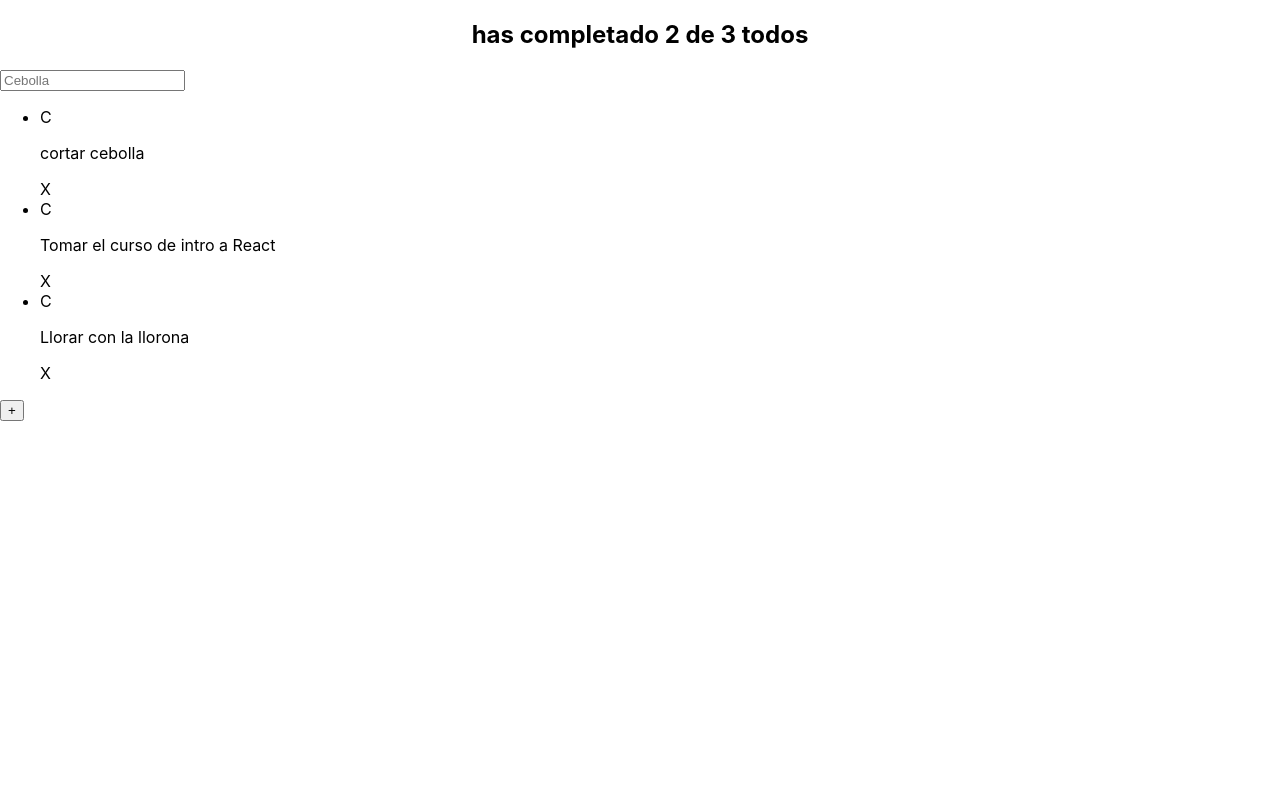
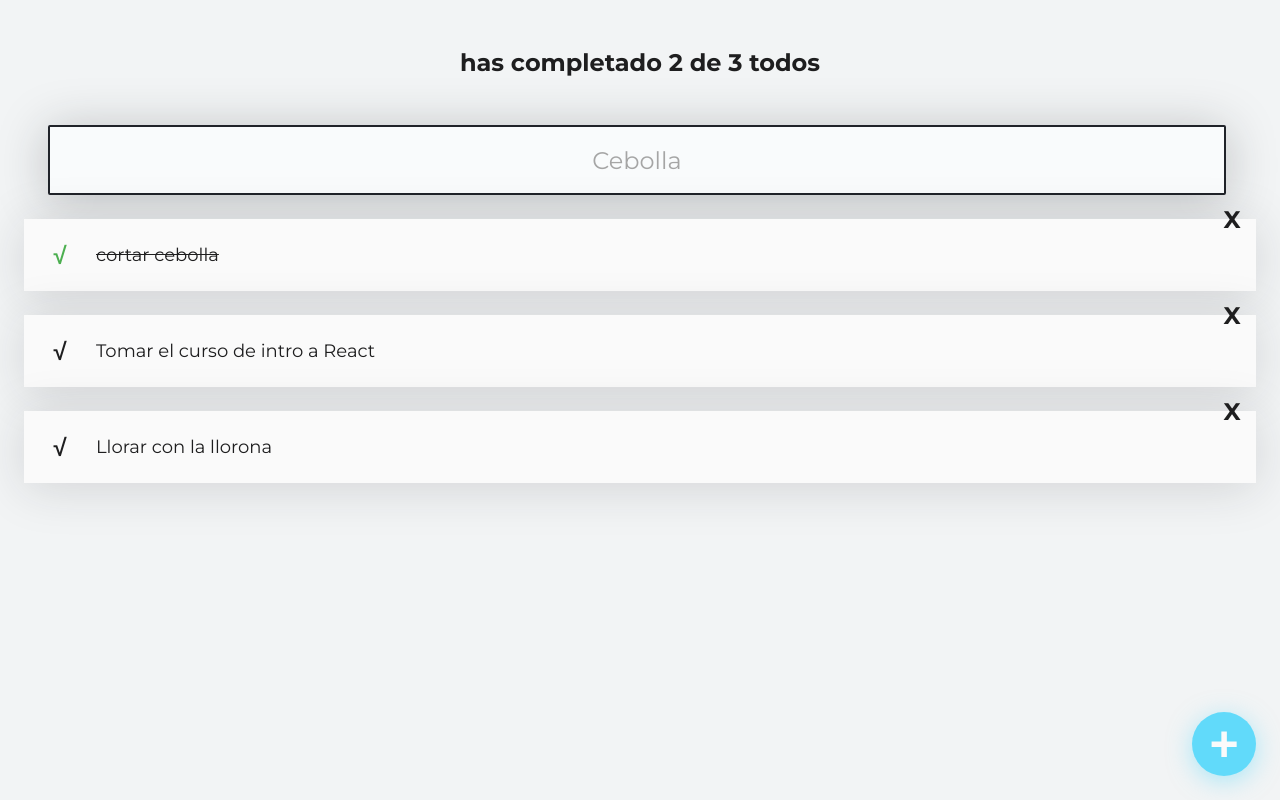
Before and after one commit to FlexxN1/Flexx-to-do-App, a React (Create React App) app: page / in a window 1280 px wide. Built offline with nearby package versions, Linux system fonts and the light colour scheme.

Commit message:
Add Stylus

```diff
--- a/public/index.html
+++ b/public/index.html
@@ -15,6 +15,7 @@
       user's mobile device or desktop. See https://developers.google.com/web/fundamentals/web-app-manifest/
     -->
     <link rel="manifest" href="%PUBLIC_URL%/manifest.json" />
+    <link href="https://fonts.googleapis.com/css2?family=Montserrat:wght@400;700&display=swap" rel="stylesheet" />
     <!--
       Notice the use of %PUBLIC_URL% in the tags above.
       It will be replaced with the URL of the `public` folder during the build.
@@ -24,7 +25,7 @@
       work correctly both with client-side routing and a non-root public URL.
       Learn how to configure a non-root public URL by running `npm run build`.
     -->
-    <title>React App</title>
+    <title>Flexx To-do App</title>
   </head>
   <body>
     <noscript>You need to enable JavaScript to run this app.</noscript>
--- a/src/App.js
+++ b/src/App.js
@@ -8,9 +8,9 @@ import { CreateTodoButton } from './CreateTodoButton';
 import './App.css';
 
 const todos = [
-  {text: 'cortar cebolla', complete: false },
-  {text: 'Tomar el curso de intro a React', complete: false },
-  {text: 'Llorar con la llorona', complete: false }
+  {text: 'cortar cebolla', completed: true },
+  {text: 'Tomar el curso de intro a React', completed: false },
+  {text: 'Llorar con la llorona', completed: false }
 ]
 
 function App() {
@@ -21,7 +21,12 @@ function App() {
 
       <TodoList>
         {todos.map(todo => (
-            <TodoItem key={todo.text} text={todo.text}/>
+            <TodoItem
+              key={todo.text}
+              text={todo.text}
+
+              completed={todo.completed}
+            />
         ))}
       </TodoList>
 
--- /dev/null
+++ b/src/CreateTodoButton.css
@@ -0,0 +1,25 @@
+.CreateTodoButton {
+    background-color: #61DAFA;
+    box-shadow: 0px 5px 25px rgba(97, 218, 250, 0.5);
+    border: none;
+    border-radius: 50%;
+    cursor: pointer;
+    font-size: 50px;
+    position: fixed;
+    bottom: 24px;
+    right: 24px;
+    font-weight: bold;
+    color: #FAFAFA;
+    display: flex;
+    justify-content: center;
+    align-items: center;
+    height: 64px;
+    width: 64px;
+
+    transform: rotate(0);
+    transition: .3s ease;
+}
+
+.CreateTodoButton:hover {
+    transform: rotate(224deg);
+}
--- a/src/CreateTodoButton.js
+++ b/src/CreateTodoButton.js
@@ -1,8 +1,9 @@
 import React from "react";
+import './CreateTodoButton.css';
 
 function CreateTodoButton(){
     return (
-      <button>+</button>
+      <button className="CreateTodoButton">+</button>
     );
 };
 
--- a/src/TodoCounter.css
+++ b/src/TodoCounter.css
@@ -1,4 +1,6 @@
 .TodoCounter {
     font-size: 24px;
     text-align: center;
+    margin: 0;
+    padding: 48px;
 }
--- /dev/null
+++ b/src/TodoItem.css
@@ -0,0 +1,52 @@
+.TodoItem {
+    background-color: #FAFAFA;
+    position: relative;
+    display: flex;
+    justify-content: center;
+    align-items: center;
+    margin-top: 24px;
+    box-shadow: 0px 5px 50px rgba(32, 35, 41, 0.15);
+}
+
+.TodoItem-p {
+    margin: 24px 0 24px 24px;
+    width: calc(100% - 120px);
+    font-size: 18px;
+    line-height: 24px;
+    font-weight: 400;
+}
+
+.TodoItem-p--complete {
+    text-decoration: line-through;
+}
+
+.Icon {
+    cursor: pointer;
+    display: flex;
+    justify-content: center;
+    align-items: center;
+    height: 48px;
+    width: 48px;
+    font-size: 24px;
+    font-weight: bold;
+    /* background-color: #CCC; */
+}
+
+.Icon-check {
+    position: absolute;
+    left: 12px;
+}
+
+.Icon-check--active {
+    color: #4caf50;
+}
+
+.Icon-delete {
+    position: absolute;
+    top: -24px;
+    right: 0;
+}
+
+.Icon-delete:hover {
+    color: red;
+}
--- a/src/TodoItem.js
+++ b/src/TodoItem.js
@@ -1,11 +1,18 @@
 import React from 'react';
+import './TodoItem.css';
 
 function TodoItem(props){
     return (
-        <li>
-            <span>C</span>
-            <p>{props.text}</p>
-            <span>X</span>
+        <li className="TodoItem">
+            <span className={`Icon Icon-check ${props.completed && 'Icon-check--active'}`}>
+                √
+            </span>
+            <p className={`TodoItem-p ${props.completed && 'TodoItem-p--complete'}`}>
+                {props.text}
+            </p>
+            <span className="Icon Icon-delete">
+                X
+            </span>
         </li>
     );
 };
--- /dev/null
+++ b/src/TodoList.css
@@ -0,0 +1,5 @@
+ul {
+    margin: 0;
+    padding: 0 0 56px 0;
+    list-style: none;
+}
--- a/src/TodoList.js
+++ b/src/TodoList.js
@@ -1,4 +1,5 @@
 import React from 'react';
+import './TodoList.css';
 
 function TodoList(props){
     return (
--- /dev/null
+++ b/src/TodoSearch.css
@@ -0,0 +1,24 @@
+.TodoSearch {
+    background: #F9FBFC;
+    border-radius: 2px;
+    border: 2px solid #202329;
+    margin: 0 24px;
+    height: 64px;
+    width: calc(100% - 62px);
+    font-size: 24px;
+    text-align: center;
+    font-family: 'Montserrat';
+    font-weight: 400;
+    color: #1E1E1F;
+    box-shadow: 0px 5px 50px rgba(32, 35, 41, 0.25);
+}
+
+.TodoSearch::placeholder {
+    color: #A5A5A5;
+    font-family: 'Montserrat';
+    font-weight: 400;
+}
+
+.TodoSearch:focus {
+    outline-color: #61DAFA;
+}
--- a/src/TodoSearch.js
+++ b/src/TodoSearch.js
@@ -1,9 +1,9 @@
 import React from 'react';
-
+import './TodoSearch.css';
 
 function TodoSearch(){
     return (
-      <input placeholder='Cebolla'/>
+      <input className='TodoSearch' placeholder='Cebolla'/>
     );
 }
 
--- a/src/index.css
+++ b/src/index.css
@@ -1,13 +1,13 @@
 body {
   margin: 0;
-  font-family: -apple-system, BlinkMacSystemFont, 'Segoe UI', 'Roboto', 'Oxygen',
-    'Ubuntu', 'Cantarell', 'Fira Sans', 'Droid Sans', 'Helvetica Neue',
-    sans-serif;
-  -webkit-font-smoothing: antialiased;
-  -moz-osx-font-smoothing: grayscale;
+  padding: 0;
+  background: #F2F4F5;
+  color: #1E1E1F;
+  font-family: 'Montserrat', Arial, Helvetica, sans-serif;
 }
 
-code {
-  font-family: source-code-pro, Menlo, Monaco, Consolas, 'Courier New',
-    monospace;
+#root {
+  margin: 0 24px;
+  position: relative;
+  min-height: 100vh;
 }
```
